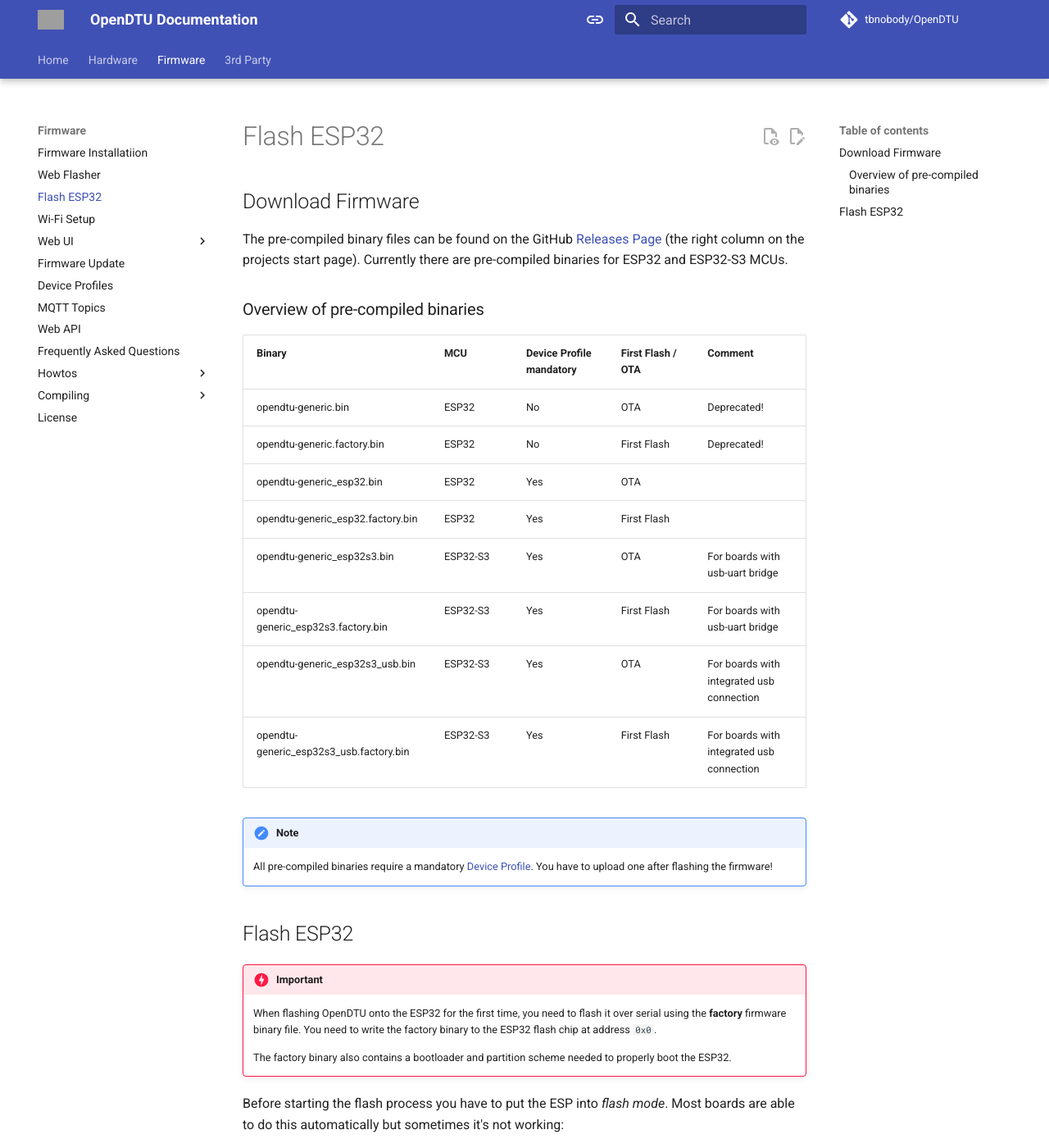
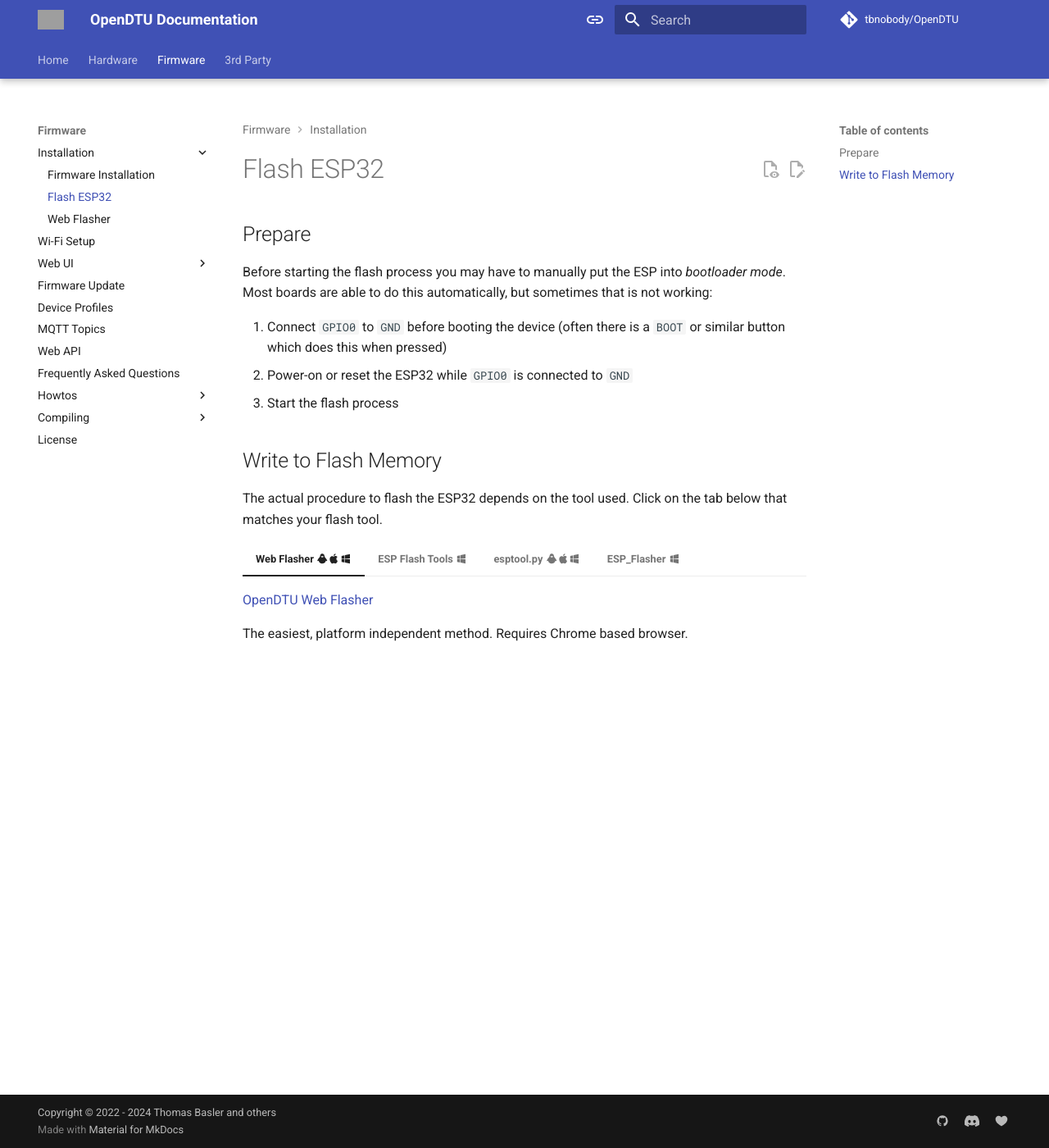
Before and after one commit to tbnobody/OpenDTU-docs, an MkDocs documentation site: the page built from docs/firmware/flash_esp.md, in a window 1280 px wide and 1400 px high. Shown: the whole window at 82% size. Built offline with MkDocs 1.6.1 and Material for MkDocs 9.7.7, drawn with Linux system fonts in a browser that asks for light colours; comment, search, counter and statistics services are not loaded; some of the changed lines change nothing that is shown; some of the changed text lies outside the part shown; grey boxes are pictures that could not be loaded.

Commit message:
re-organize and update firmware installation instructions

````diff
--- a/docs/firmware/flash_esp.md
+++ b/docs/firmware/flash_esp.md
@@ -1,38 +1,16 @@
 # Flash ESP32
 
-## Download Firmware
+## Prepare
 
-The pre-compiled binary files can be found on the GitHub [Releases Page](https://github.com/tbnobody/OpenDTU/releases) (the right column on the projects start page). Currently there are pre-compiled binaries for ESP32 and ESP32-S3 MCUs.
+Before starting the flash process you may have to manually put the ESP into
+*bootloader mode*. Most boards are able to do this automatically, but sometimes
+that is not working:
 
-### Overview of pre-compiled binaries
-
-| Binary                                  | MCU                | Device Profile mandatory | First Flash / OTA | Comment     |
-| --------------------------------------- | ------------------ | ------------------------ | ----------------- | ----------- |
-| opendtu-generic.bin                     | ESP32              | No                       | OTA               | Deprecated! |
-| opendtu-generic.factory.bin             | ESP32              | No                       | First Flash       | Deprecated! |
-| opendtu-generic_esp32.bin               | ESP32              | Yes                      | OTA               |             |
-| opendtu-generic_esp32.factory.bin       | ESP32              | Yes                      | First Flash       |             |
-| opendtu-generic_esp32s3.bin             | ESP32-S3           | Yes                      | OTA               | For boards with usb-uart bridge |
-| opendtu-generic_esp32s3.factory.bin     | ESP32-S3           | Yes                      | First Flash       | For boards with usb-uart bridge |
-| opendtu-generic_esp32s3_usb.bin         | ESP32-S3           | Yes                      | OTA               | For boards with integrated usb connection |
-| opendtu-generic_esp32s3_usb.factory.bin | ESP32-S3           | Yes                      | First Flash       | For boards with integrated usb connection |
-
-!!! note "Note"
-    All pre-compiled binaries require a mandatory [Device Profile](device_profiles.md). You have to upload one after flashing the firmware!
-
-## Flash ESP32
-
-!!! danger "Important"
-    When flashing OpenDTU onto the ESP32 for the first time, you need to flash it over serial using the **factory** firmware binary file.
-    You need to write the factory binary to the ESP32 flash chip at address `0x0`.
-
-    The factory binary also contains a bootloader and partition scheme needed to properly boot the ESP32.
-
-Before starting the flash process you have to put the ESP into *flash mode*. Most boards are able to do this automatically but sometimes it's not working:
-
-1. Connect `GPIO0` to `GND` before booting the device
+1. Connect `GPIO0` to `GND` before booting the device (often there is a `BOOT` or similar button which does this when pressed)
 2. Power-on or reset the ESP32 while `GPIO0` is connected to `GND`
 3. Start the flash process
+
+## Write to Flash Memory
 
 The actual procedure to flash the ESP32 depends on the tool used. Click on the tab below that matches your flash tool.
 
@@ -51,19 +29,38 @@
 
     * On startup, select Chip Type --> **ESP32** and WorkMode -> **Develop**
     * Prepare all settings (see picture). Make sure to uncheck the **DoNotChgBin** option. Otherwise you may get errors like "invalid header".
-    * Press "Erase" button on screen. Look into the terminal window, you should see dots appear. On some boards, the automatic bootloader selection does not work. In this case you have to manually press the "Boot" button on the ESP32 board. Wait for "FINISH" to see if flashing/erasing is done.
+    * **Only if you want or need to start from scratch (settings are lost):** Press "Erase" button on screen. Look into the terminal window, you should see dots appear. On some boards, the automatic bootloader selection does not work. In this case you have to manually press the "Boot" button on the ESP32 board. Wait for "FINISH" to see if flashing/erasing is done.
     * To program, press "Start" on screen, then the "Boot" button (if required).
     * When flashing is complete (FINISH appears) then press the Reset button on the ESP32 board (or powercycle ) to start the OpenDTU application.
 
-=== "ESPtool.py :material-linux::material-apple::material-microsoft-windows:"
-    ```sh linenums="1"
-    esptool.py --port COM1 erase_flash
-    esptool.py --port COM1 --chip esp32 --before default_reset --after hard_reset \
-        write_flash --flash_mode dout --flash_freq 40m --flash_size detect \
+=== "esptool.py :material-linux::material-apple::material-microsoft-windows:"
+    Install [esptool](https://github.com/espressif/esptool) using `pip`:
+
+    ```sh
+    python3 -m venv /path/to/your/venv
+    source /path/to/your/venv/bin/activate # on Linux
+    /path/to/your/venv/bin/Activate.ps1 # on Windows
+    pip install esptool
+    esptool version # should show esptool version
+    ```
+
+    Use esptool to write a firmware binary to your ESP32:
+
+    ```sh
+    # erase flash only if you want or need to
+    # start from scratch (settings are lost):
+    esptool --port COM1 erase_flash
+
+    esptool --baud 921600 --port COM1 --chip esp32 \
+        --before default_reset --after hard_reset \
+        write_flash --flash_mode dout \
+        --flash_freq 40m --flash_size detect \
         0x0 opendtu-generic*.factory.bin
     ```
 
-    Change `COM1` to the correct port on your computer. If you get an error at the end of the flash procedure, you can try with a lower the baudrate eg. 460800.
+    * Adjust the `--chip` parameter to the actual chip in use, e.g., `esp32-s3`.
+    * Change `COM1` to the correct port on your computer.
+    * In case you get an error at the end of the flash procedure, you can try again using a lower baudrate eg. 460800.
 
 === "ESP_Flasher :material-microsoft-windows:"
 
--- a/docs/firmware/index.md
+++ b/docs/firmware/index.md
@@ -1 +1,36 @@
 # Getting Started
+
+## Download Firmware
+
+The pre-compiled binary files can be found on the GitHub [Releases
+Page](https://github.com/tbnobody/OpenDTU/releases) (the right
+column on the projects start page). Currently there are pre-compiled binaries
+for ESP32 and ESP32-S3 MCUs.
+
+### Overview of pre-compiled binaries
+
+| Binary                                  | MCU       | Device Profile mandatory | First Flash / OTA | Comment                                   |
+| --------------------------------------- | --------- | ------------------------ | ----------------- | ----------------------------------------- |
+| opendtu-generic.bin                     | ESP32     | No                       | OTA               | Deprecated!                               |
+| opendtu-generic.factory.bin             | ESP32     | No                       | First Flash       | Deprecated!                               |
+| opendtu-generic_esp32.bin               | ESP32     | Yes                      | OTA               | This will probably be your first update   |
+| opendtu-generic_esp32.factory.bin       | ESP32     | Yes                      | First Flash       | This will probably be your first task     |
+| opendtu-generic_esp32s3.bin             | ESP32-S3  | Yes                      | OTA               | For boards with usb-uart bridge           |
+| opendtu-generic_esp32s3.factory.bin     | ESP32-S3  | Yes                      | First Flash       | For boards with usb-uart bridge           |
+| opendtu-generic_esp32s3_usb.bin         | ESP32-S3  | Yes                      | OTA               | For boards with integrated usb connection |
+| opendtu-generic_esp32s3_usb.factory.bin | ESP32-S3  | Yes                      | First Flash       | For boards with integrated usb connection |
+
+!!! note "Note"
+    All pre-compiled binaries require a mandatory [Device
+    Profile](device_profiles.md). You have to upload one after flashing the
+    firmware!
+
+## Write Firmware to ESP32
+
+!!! danger "Important"
+    When flashing OpenDTU onto the ESP32 for the first time, you need to flash it over serial using the **factory** firmware binary file.
+    You need to write the factory binary to the ESP32 flash chip at address `0x0`.
+
+    The factory binary also contains a bootloader and partition scheme, which are needed to boot the ESP32.
+
+Follow the [instructions to write ESP32 flash memory](flash_esp.md).
--- a/mkdocs.yml
+++ b/mkdocs.yml
@@ -103,7 +103,7 @@
   - Home:
       - index.md
       - Hardware Support: hardware/index.md
-      - Firmware Installatiion: firmware/index.md
+      - Firmware Installation: firmware/index.md
       - Troubleshooting: troubleshooting.md
   - Hardware:
       - hardware/index.md
@@ -117,9 +117,10 @@
       - hardware/led.md
       - hardware/display.md
   - Firmware:
-    - firmware/index.md
-    - firmware/webinstall.md
-    - firmware/flash_esp.md
+    - Installation:
+      - firmware/index.md
+      - firmware/flash_esp.md
+      - firmware/webinstall.md
     - firmware/wifi_setup.md
     - Web UI:
       - firmware/configuration/login.md
````
